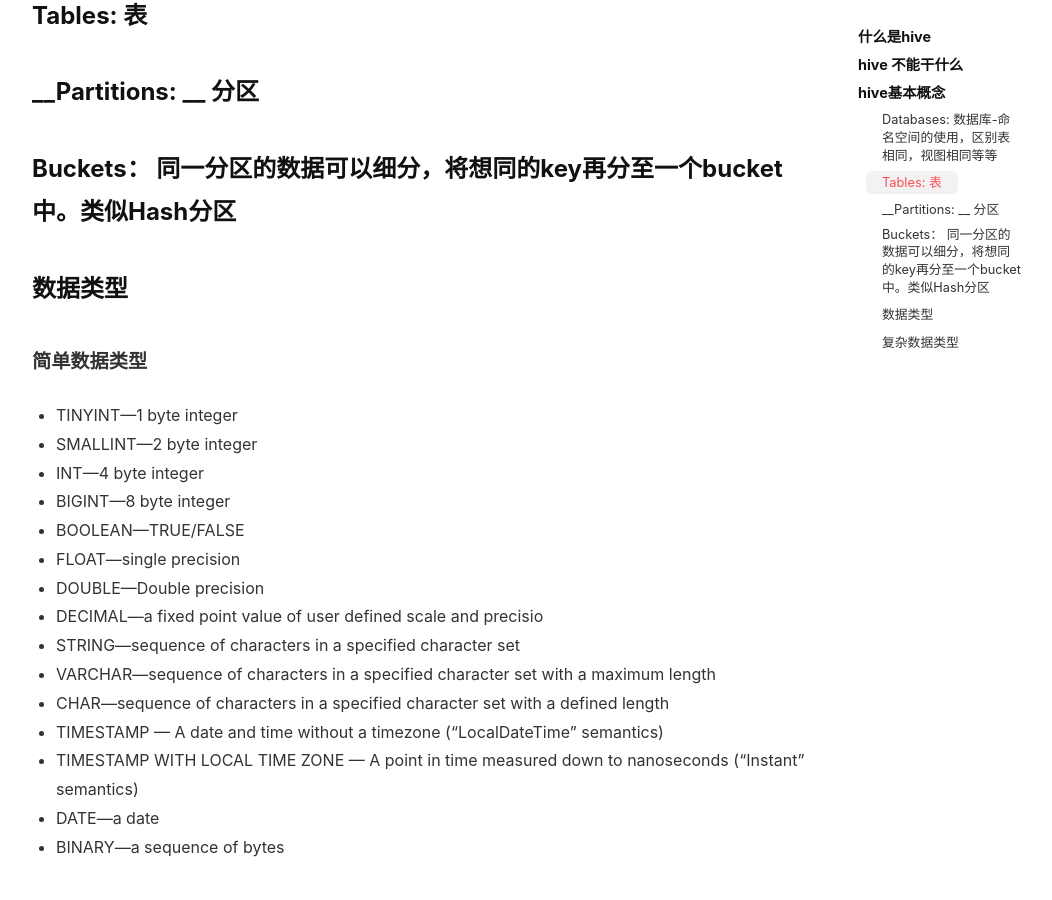
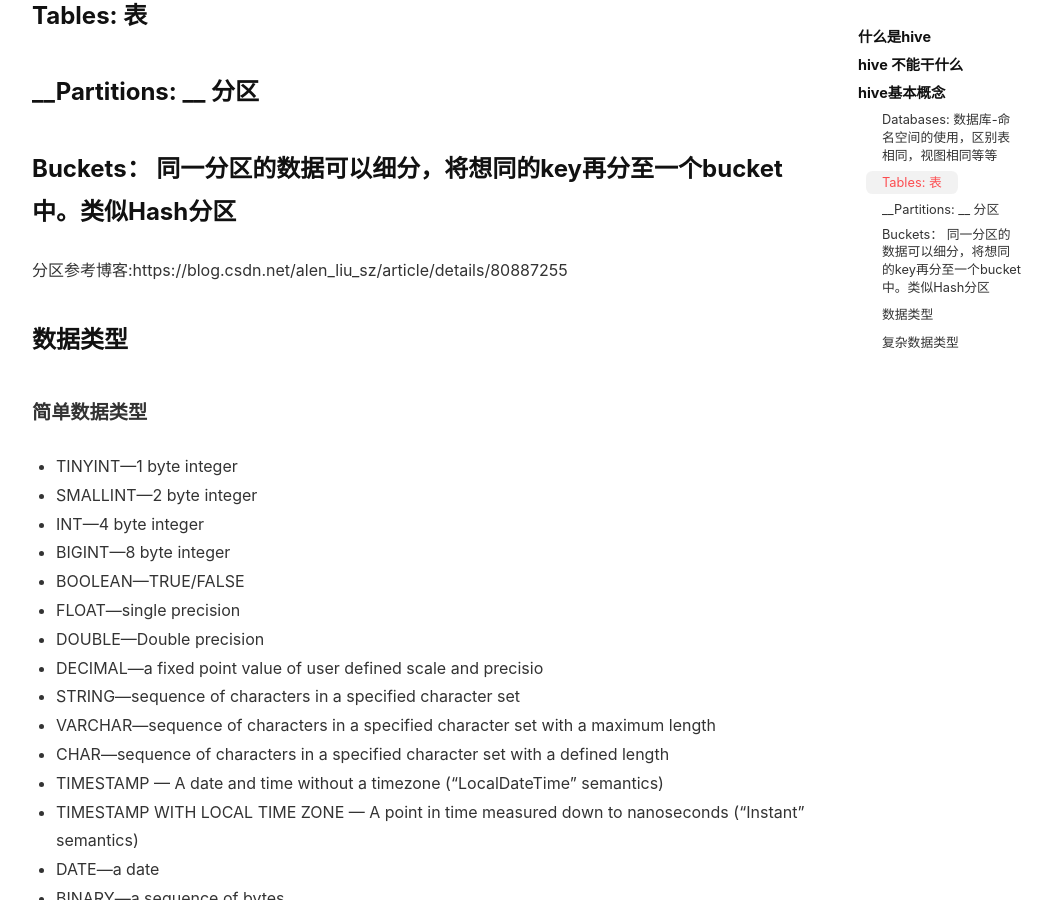
Before and after one commit to Ccccong/Ccccong.github.io, a Jekyll site: the page built from _posts/2019-11-21-Hive Tutorial.md, in a window 1280 px wide and 900 px high, scrolled down 782 px. Shown: the whole window, without its empty margins (105-1157 px from the left). Built offline with Jekyll 4.4.1, drawn with Linux system fonts in a browser that asks for light colours; nearby versions of some CDN libraries.

Commit message:
Update Hive Tutorial

```diff
--- a/_posts/2019-11-21-Hive Tutorial.md
+++ b/_posts/2019-11-21-Hive Tutorial.md
@@ -20,6 +20,7 @@
 ### __Partitions: __  分区
 ### __Buckets：__     同一分区的数据可以细分，将想同的key再分至一个bucket中。类似Hash分区
 
+分区参考博客:https://blog.csdn.net/alen_liu_sz/article/details/80887255
 ### 数据类型
 #### 简单数据类型
 
```
